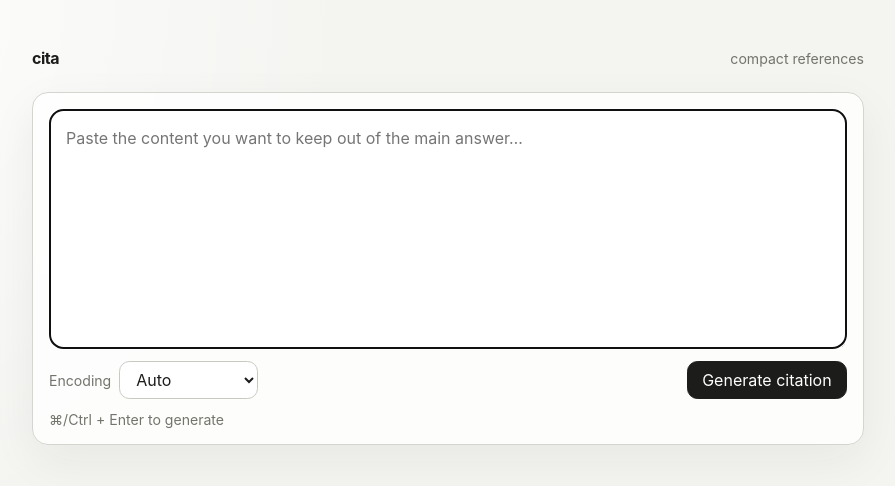
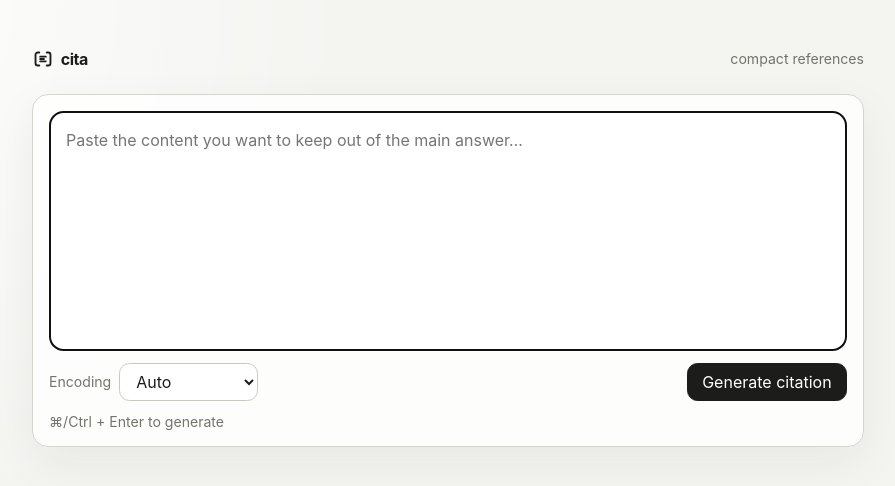
Before and after one commit to martesi/cita, a website built with Vite: page site/index.html in a window 1280 px wide. Shown: the whole page, without its empty margins (192-1087 px from the left). Built offline with nearby package versions, Linux system fonts and the light colour scheme.

Commit message:
add Cita icon

```diff
--- a/site/index.html
+++ b/site/index.html
@@ -6,12 +6,13 @@
     <meta name="robots" content="noindex" />
     <meta name="description" content="Read or create a compact Cita reference." />
     <title>Cita</title>
+    <link rel="icon" href="./icon.svg" type="image/svg+xml" />
     <link rel="stylesheet" href="./style.css" />
   </head>
   <body>
     <main>
       <header>
-        <a class="brand" href="./">cita</a>
+        <a class="brand" href="./"><span class="brand-icon" aria-hidden="true"></span>cita</a>
         <span class="muted">compact references</span>
       </header>
 
--- a/site/style.css
+++ b/site/style.css
@@ -70,10 +70,20 @@ header {
 }
 
 .brand {
+  display: inline-flex;
+  align-items: center;
+  gap: 0.45rem;
   color: inherit;
   text-decoration: none;
   font-weight: 750;
   letter-spacing: -0.03em;
+}
+
+.brand-icon {
+  width: 1.35rem;
+  height: 1.35rem;
+  background: currentColor;
+  mask: url("./icon.svg") center / contain no-repeat;
 }
 
 .muted,
```
Also changed, not shown: site/icon.svg (added).
